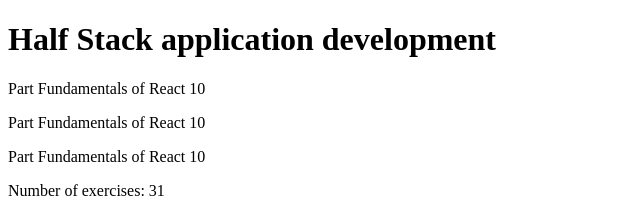
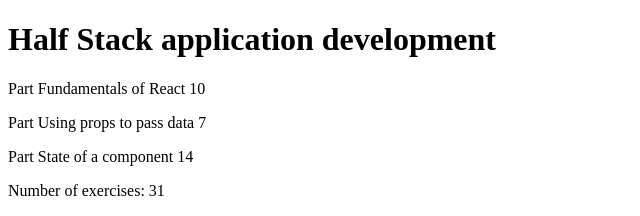
Before and after one commit to bgocap/FSO5CR-1, a React (Create React App) app in the folder courseinfo/: page / in a window 1280 px wide. Shown: the top 216 px of the page, without its empty margins (0-640 px from the left). Built offline with nearby package versions, Linux system fonts and the light colour scheme.

Commit message:
Exercise 1.4

```diff
--- a/courseinfo/src/App.js
+++ b/courseinfo/src/App.js
@@ -1,49 +1,53 @@
 
 const Header = (props) => {
-  console.log(props)
+  //console.log(props)
   return(
    <h1>{props.course}</h1>
   )
 }
 
 const Content = (props) => {
+  console.log(props.parts)
+  const [first,second,third] = props.parts
   return(
     <div>
-      <p>Part {props.part} {props.exercises}</p>
-      <p>Part {props.part} {props.exercises}</p>
-      <p>Part {props.part} {props.exercises}</p>
+      <p>Part {first.name} {first.exercises}</p>
+      <p>Part {second.name} {second.exercises}</p>
+      <p>Part {third.name} {third.exercises}</p>
     </div>
   )
 }
 
 const Total = (props) => {
-  console.log(props)
+  //console.log(props)
+  const [first,second,third] = props.parts
   return(
-    <p>Number of exercises: {props.total}</p>
+    <p>Number of exercises: {first.exercises+second.exercises+third.exercises}</p>
   )
 }
 
 const App = () => {
 
   const course = 'Half Stack application development'
-  const part1 = {
+  const parts = [
+    {
       name: 'Fundamentals of React',
       exercises: 10
-  }
-  const part2 = {
+    },
+    {
       name: 'Using props to pass data',
       exercises: 7
-  }
-  const part3 = {
+    },
+    {
       name: 'State of a component',
       exercises: 14
     }
-
+  ]
   return (
     <div>
       <Header course={course} />
-      <Content part={part1.name} exercises={part1.exercises}/>
-      <Total total={part1.exercises+part2.exercises+part3.exercises}/>
+      <Content parts={parts}/>
+      <Total parts={parts}/>
     </div>
   )
 
```
Lines whose indentation alone changed are shown as unchanged.
